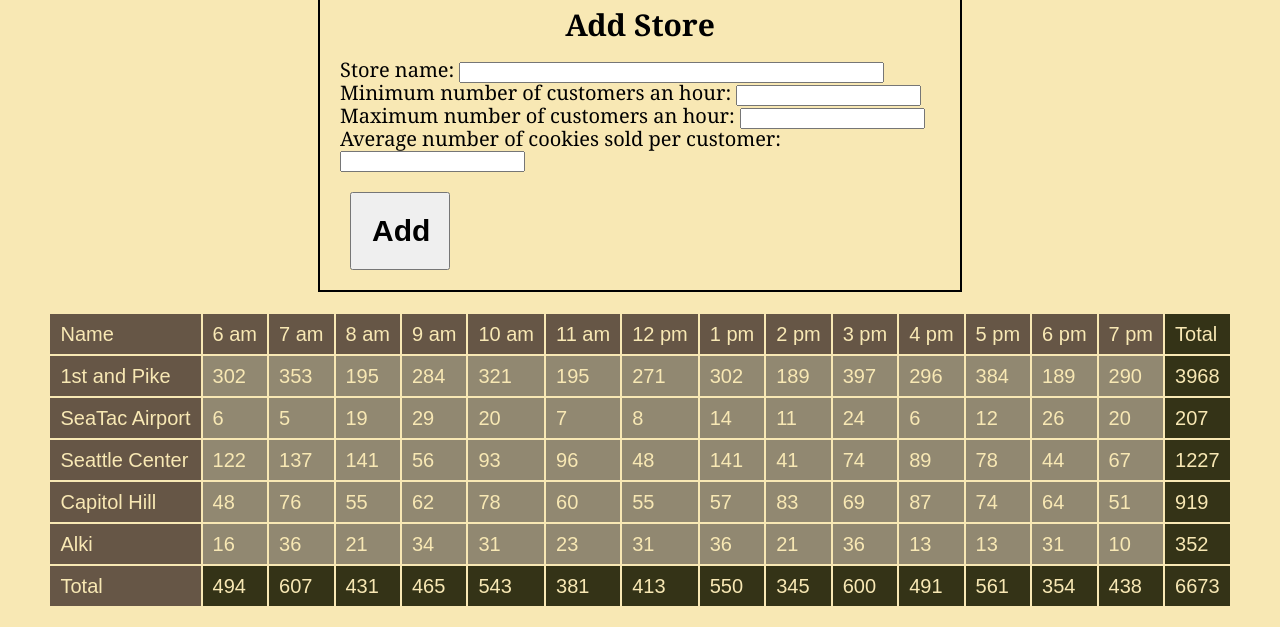
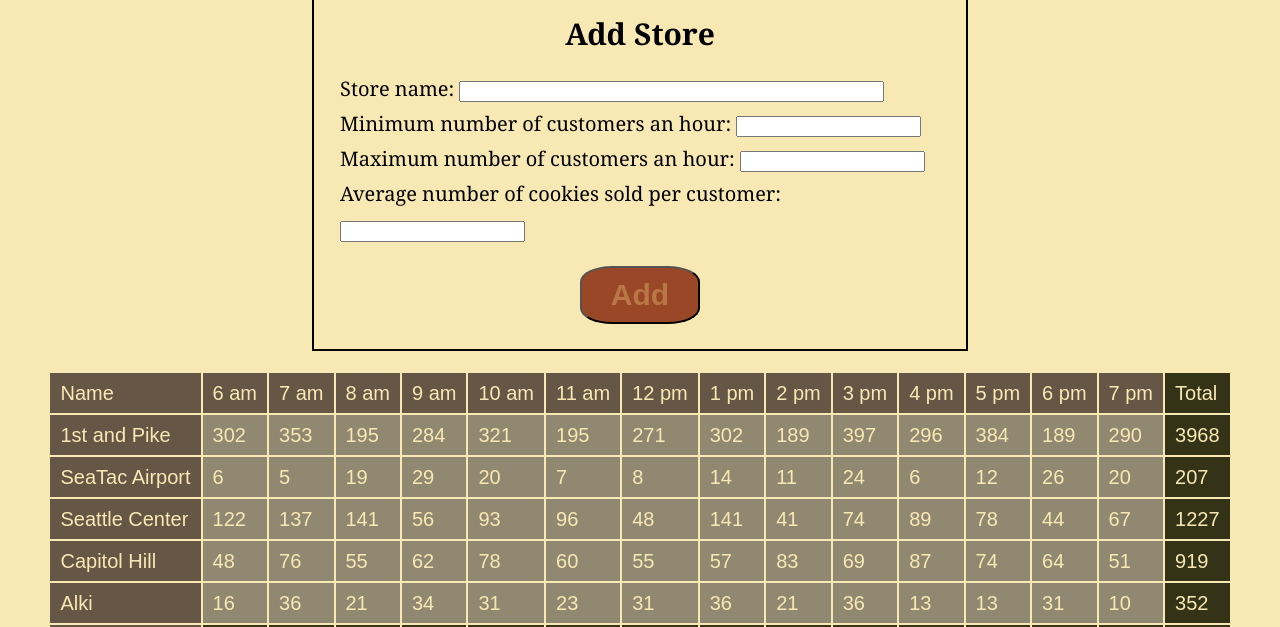
Before and after one commit to eckermania/salmon-cookies, a plain HTML site: page html/sales.html in a window 1280 px wide. Shown: the part 102-729 px from the top of the page. Drawn offline with Linux system fonts and the light colour scheme.

Commit message:
fixed total calc and adjusted css on form

```diff
--- a/css/style.css
+++ b/css/style.css
@@ -70,12 +70,10 @@ th:last-child, td:last-child {
     background-color: #343317
 }
 
-tr:last-child {
-    background-color: #343317
-}
-
 .quote {
     font-size: 20px;
+    background-color: #343317;
+    color: #f8e8b4;
     border: 10px dotted black;
     font-style: italic;
     width: 500px;
@@ -99,9 +97,10 @@ span {
     text-align: left;
     font-family: Georgia, 'Times New Roman', Times, serif;
     font-size: 20px;
-    padding: 20px;
+    padding: 2%;
     width: 600px;
     margin-bottom: 20px;
+    line-height: 35px;
 }
 
 legend, button {
@@ -112,7 +111,22 @@ legend, button {
 }
 
 button {
-    width: 100px;
-    padding: 20px;
-    margin: 20px 0px 0px 10px;
+    width: 20%;
+    padding: 10px;
+    margin-left: 40%;
+    margin-right: 40%;
+    margin-top: 20px;
+    color: #ba7746;
+    background-color: #994726;
+    border-radius: 27%;
 }
+
+button:hover {
+    color: #994726;
+    background-color: #ba7746;
+    cursor: pointer;
+}
+
+tr:last-child {
+    background-color: #343317
+}
--- a/js/app.js
+++ b/js/app.js
@@ -170,17 +170,21 @@ var columnTotals = [];
 
 // i = allStores index & j = cookie index
 
-for (var i = 0; i < time.length; i++) {
-  var total = 0;
-  for (var j = 0; j < allStores.length; j++) {
-    total += allStores[j].cookie[i];
+function makeTotals () {
+  for (var i = 0; i < time.length; i++) {
+    var total = 0;
+    for (var j = 0; j < allStores.length; j++) {
+      total += allStores[j].cookie[i];
+    }
+    columnTotals.push(total);
   }
-  columnTotals.push(total);
 }
+
 
 // Make footer
 
 function makeFooterRow() {
+  makeTotals();
   var trEl = document.createElement('tr');
   var tdEl = document.createElement('td');
   tdEl.textContent = 'Total';
```
